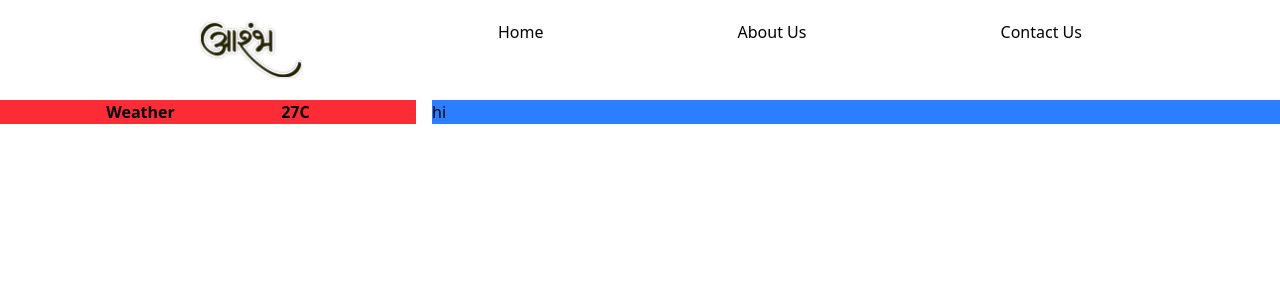
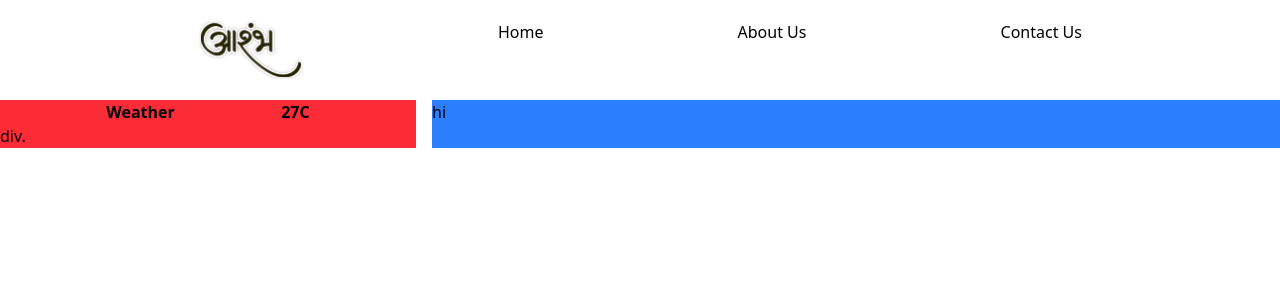
Before and after one commit to Divyam-11/HackTU, a React (Vite) app in the folder hack-tu-aahar/: page /dashboard in a window 1280 px wide. Shown: the top 300 px of the page. Built offline with nearby package versions, Linux system fonts and the light colour scheme.

Commit message:
add new dependencies and enhance Dashboard layout with improved weather display

```diff
--- a/hack-tu-aahar/package.json
+++ b/hack-tu-aahar/package.json
@@ -11,6 +11,9 @@
   },
   "dependencies": {
     "@tailwindcss/vite": "^4.0.4",
+    "install": "^0.13.0",
+    "lucide-react": "^0.475.0",
+    "npm": "^11.1.0",
     "react": "^19.0.0",
     "react-dom": "^19.0.0",
     "react-router-dom": "^7.1.5",
--- a/hack-tu-aahar/src/pages/Dashboard.jsx
+++ b/hack-tu-aahar/src/pages/Dashboard.jsx
@@ -1,10 +1,14 @@
+import { Thermometer } from "lucide-react";
 function Dashboard() {
   return (
     <div>
       <div className="grid grid-cols-3 gap-4">
-        <div className="bg-red-500 col-span-1 flex justify-evenly">
-          <div className="font-roboto font-semibold">Weather</div>
-          <div className="font-roboto font-semibold">27C</div>
+        <div className="bg-red-500 col-span-1">
+          <div className=" flex justify-evenly">
+            <div className="font-roboto font-semibold">Weather</div>
+            <div className="font-roboto font-semibold">27C</div>
+          </div>
+          div.
         </div>
         <div className="bg-blue-500 col-span-2">hi</div>
       </div>
```
Also changed, not shown: 1 other file (tests, documents, lock files or other folders).
